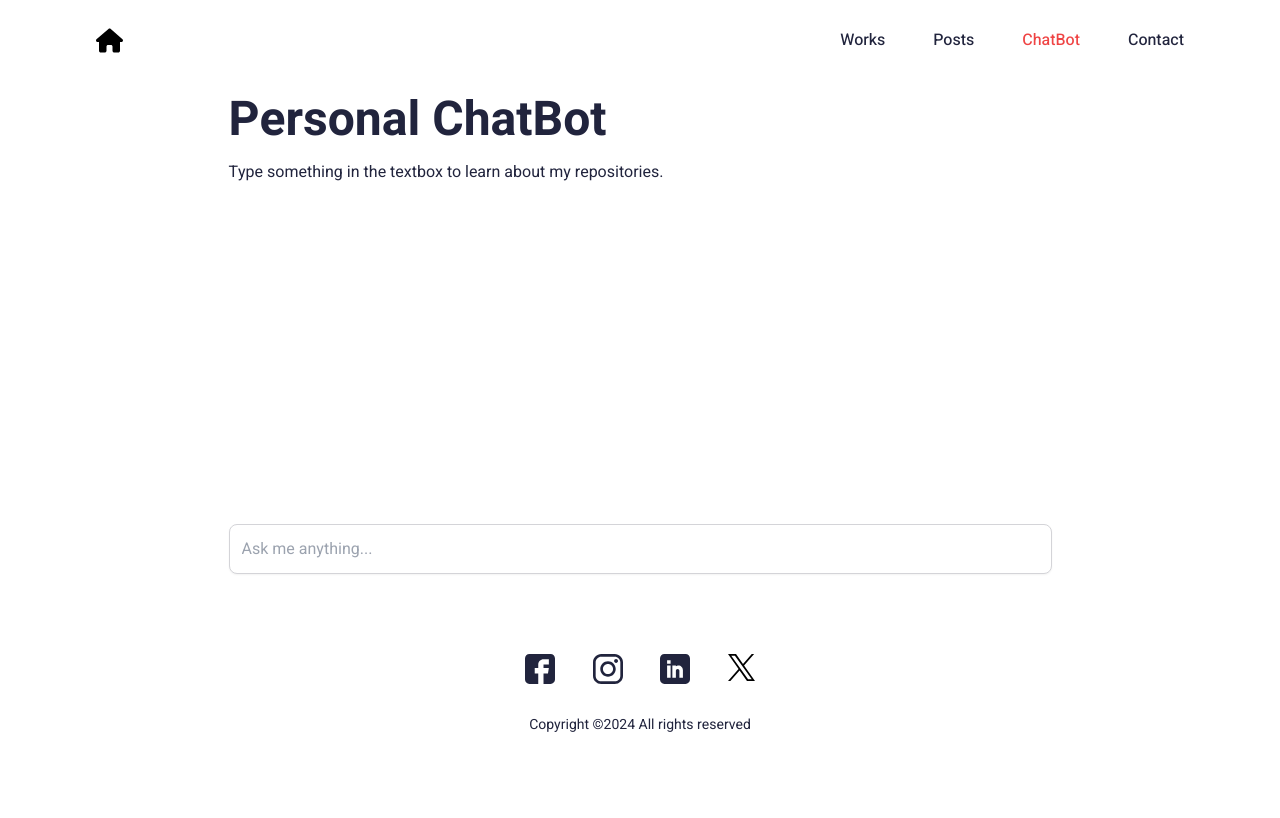
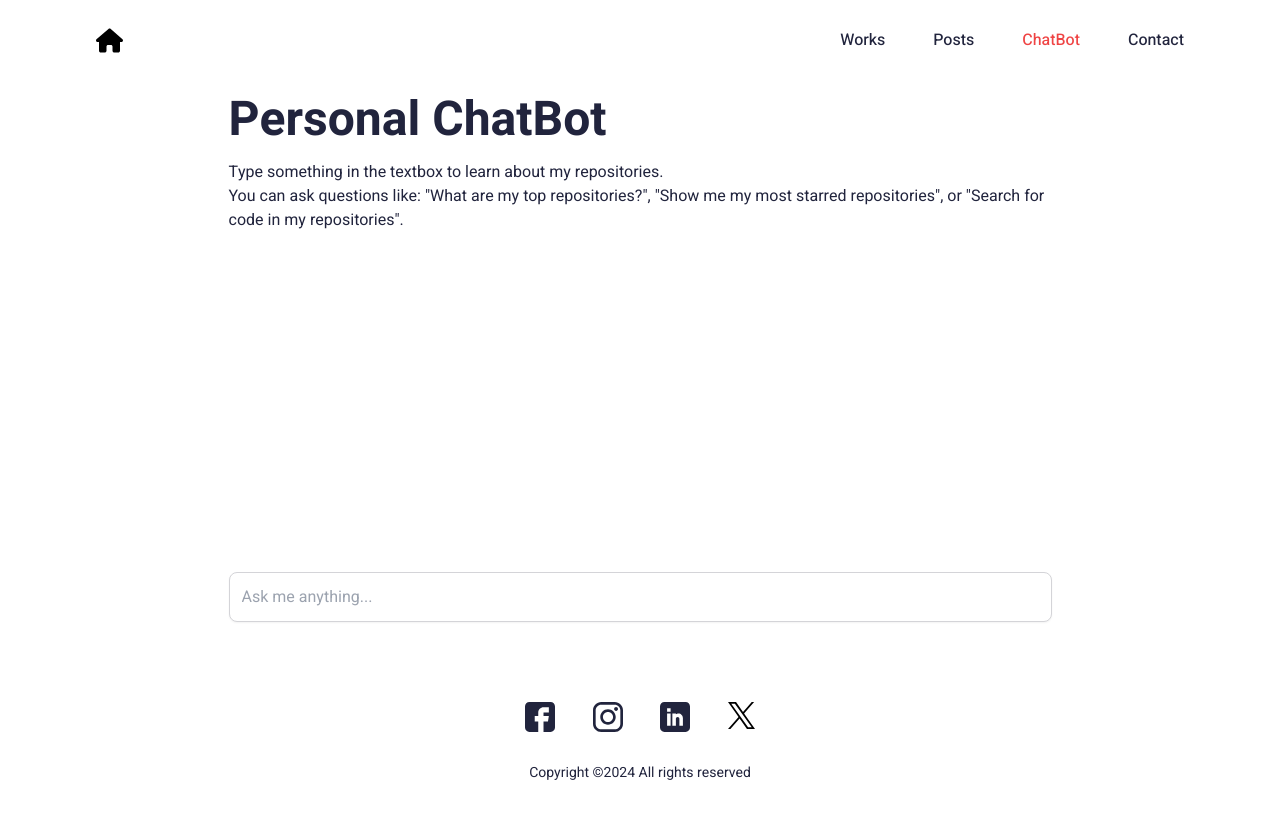
Before and after one commit to krasnoff/my-personal-web-app, a Next.js app: page /chatbot in a window 1280 px wide. Shown: the top 818 px of the page. Built offline with nearby package versions, Linux system fonts and the light colour scheme.

Commit message:
minor text change

```diff
--- a/app/chatbot/page.tsx
+++ b/app/chatbot/page.tsx
@@ -55,7 +55,10 @@ export default function ChatBot() {
             <>
                 <title>Kobi Krasnoff - Personal ChatBot</title>
                 <h1 className="mx-auto max-w-innerFrame font-bold text-5xl pl-4 mt-4">Personal ChatBot</h1>
-                <h3 className="mx-auto max-w-innerFrame text-1xl pl-4 mt-4">Type something in the textbox to learn about my repositories.</h3>
+                <h3 className="mx-auto max-w-innerFrame text-1xl pl-4 mt-4">
+                    Type something in the textbox to learn about my repositories.<br />
+                    You can ask questions like: &quot;What are my top repositories?&quot;, &quot;Show me my most starred repositories&quot;, or &quot;Search for code in my repositories&quot;.
+                </h3>
                 {errorMessage && (
                     <div className="mx-auto max-w-innerFrame mt-4 p-4 bg-red-100 border border-red-400 text-red-700 rounded-lg">
                         <div className="flex items-center justify-between">
```
